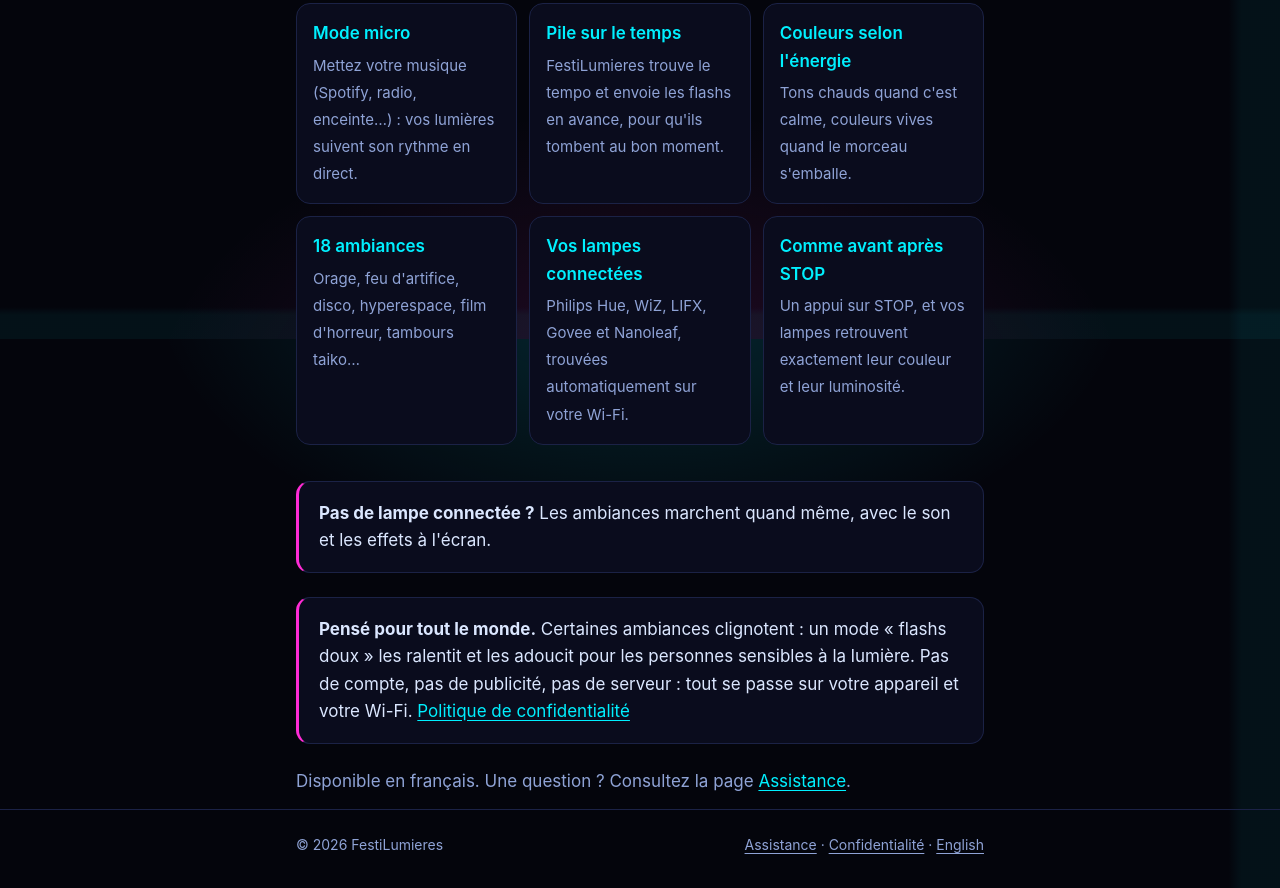
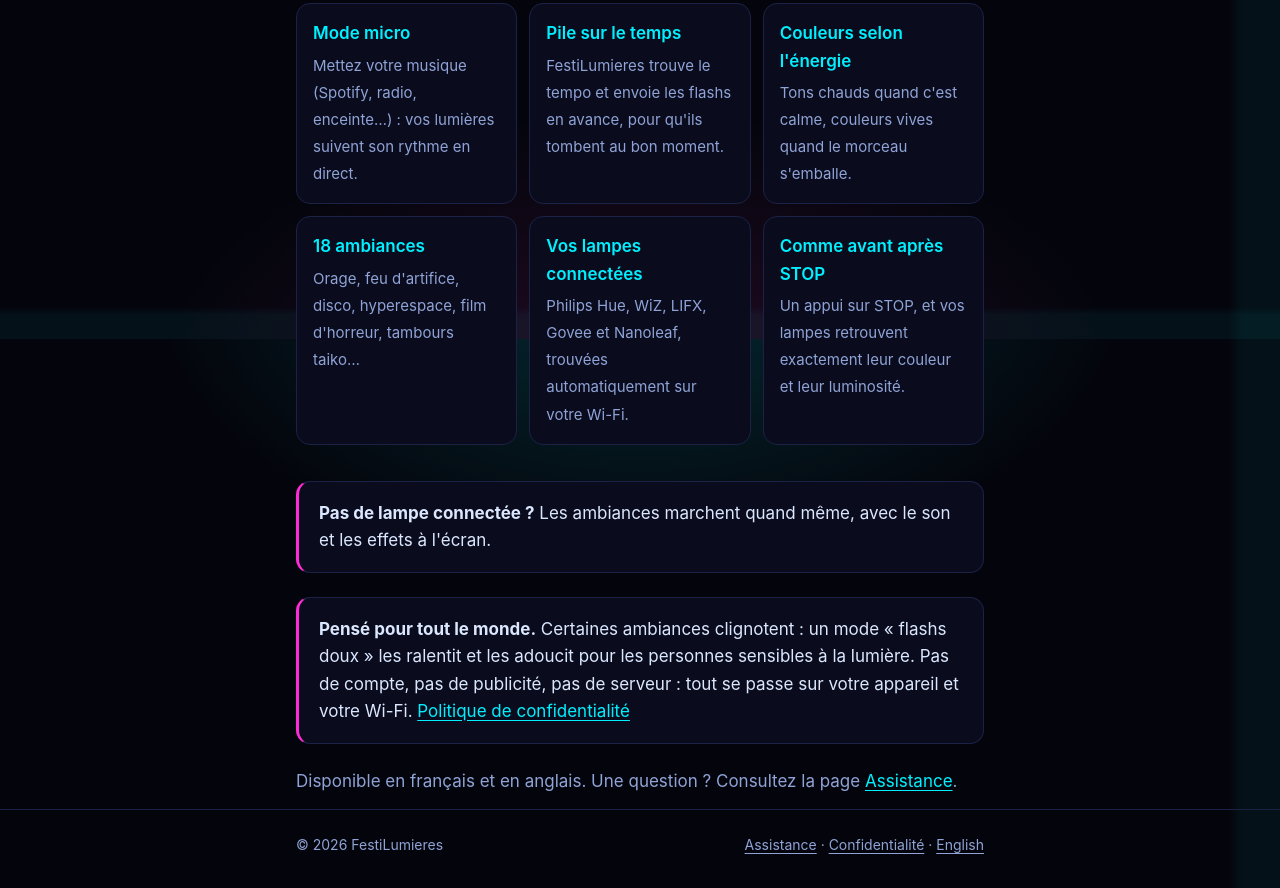
Before and after one commit to Remy901/festilumieres-site, a plain HTML site: page index.html in a window 1280 px wide. Shown: the part 461-1349 px from the top of the page. Drawn offline with Linux system fonts and the light colour scheme.

Commit message:
fix: l'appli est aussi en anglais
Co-Authored-By: Claude Opus 5.5 <noreply@anthropic.com>

```diff
--- a/index.html
+++ b/index.html
@@ -49,7 +49,7 @@
       <p><strong>Pensé pour tout le monde.</strong> Certaines ambiances clignotent : un mode « flashs doux » les ralentit et les adoucit pour les personnes sensibles à la lumière. Pas de compte, pas de publicité, pas de serveur : tout se passe sur votre appareil et votre Wi-Fi. <a href="confidentialite.html">Politique de confidentialité</a></p>
     </div>
 
-    <p class="muted">Disponible en français. Une question ? Consultez la page <a href="assistance.html">Assistance</a>.</p>
+    <p class="muted">Disponible en français et en anglais. Une question ? Consultez la page <a href="assistance.html">Assistance</a>.</p>
   </main>
 
   <footer>
```
Also changed, not shown: en/index.html (+1 -1 lines).
